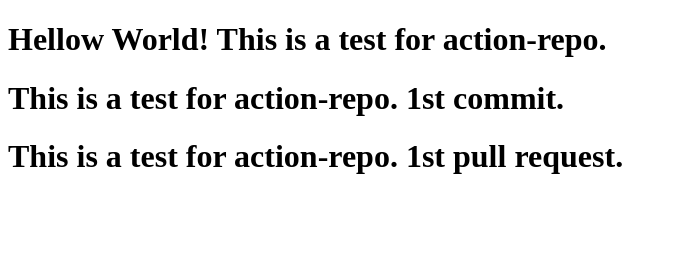
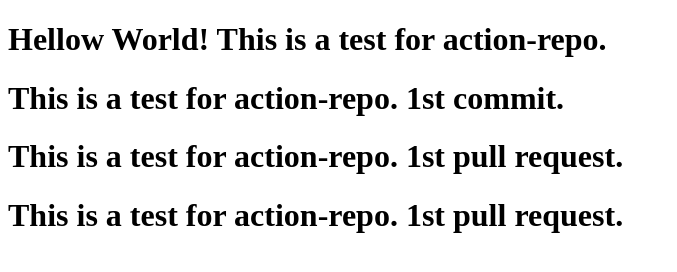
Before and after one commit to sujal666/action-repo, a plain HTML site: page index.html in a window 1280 px wide. Shown: the whole page, without its empty margins (0-677 px from the left). Drawn offline with Linux system fonts and the light colour scheme.

Commit message:
Update index.html
New Pull request

```diff
--- a/index.html
+++ b/index.html
@@ -15,6 +15,8 @@
        <h1>
     This is a test for action-repo. 1st pull request.
    </h1>
-
+           <h1>
+    This is a test for action-repo. 1st pull request.
+   </h1>
 </body>
 </html>
```
